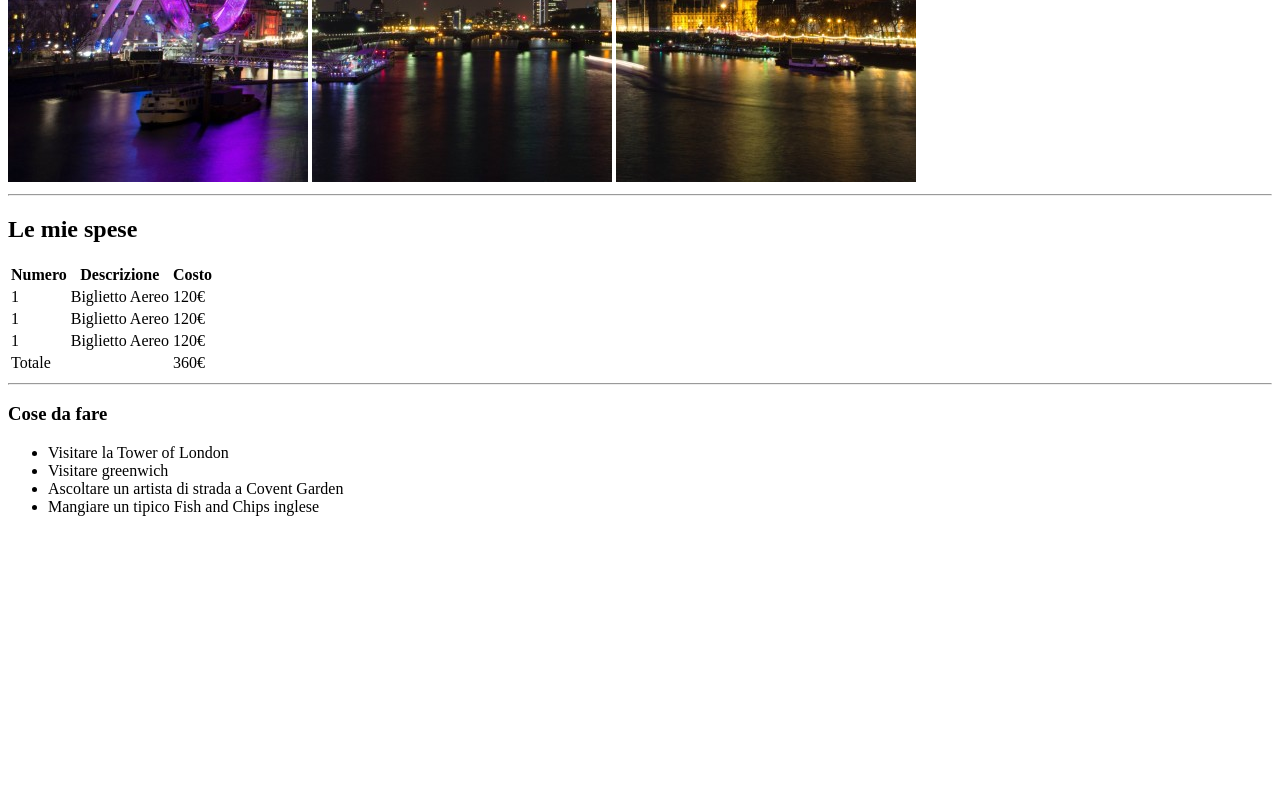
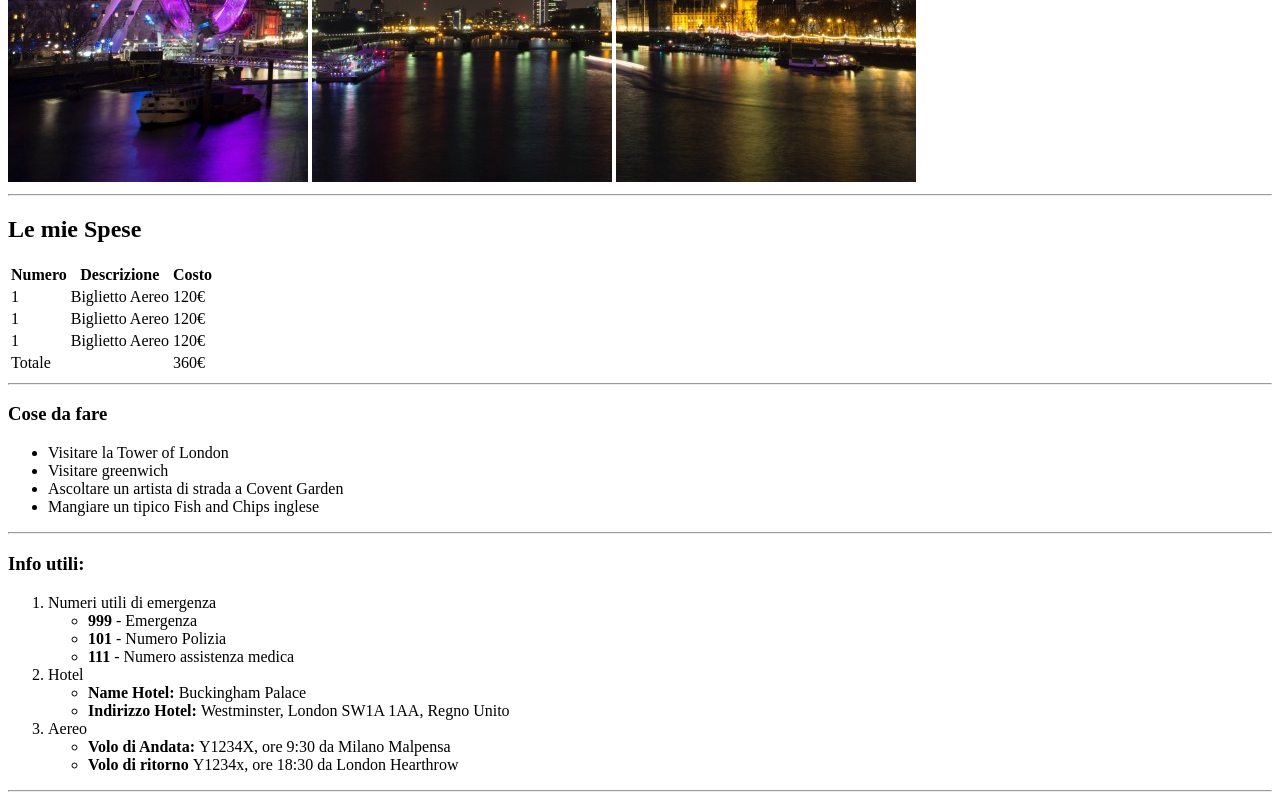
Before and after one commit to grossiValentina/html-london-trip, a plain HTML site: page index.html in a window 1280 px wide. Shown: the part 498-1298 px from the top of the page. Before the commit the page ends 1030 px from the top, so only its background shows below. Drawn offline with Linux system fonts and the light colour scheme.

Commit message:
add: lista informazioni utili

```diff
--- a/index.html
+++ b/index.html
@@ -8,28 +8,32 @@
 <body>
     <!-- titolo -->
     <header>
+    <h1>Il mio Viaggio a Londra </h1>
 
-        <h1>Il mio Viaggio a Londra </h1>
+
 
          <!-- immagine -->
 
-         <img src="img/pexels-bill-emrich-230794-0.jpg" alt="">
-         <img src="img/pexels-bill-emrich-230794-1.jpg" alt="">
-         <img src="img/pexels-bill-emrich-230794-2.jpg" alt="">
+
+        <img src="img/pexels-bill-emrich-230794-0.jpg" alt="">
+        <img src="img/pexels-bill-emrich-230794-1.jpg" alt="">
+        <img src="img/pexels-bill-emrich-230794-2.jpg" alt="">
 
 
-         </header>
+
+    </header>
 
     <!-- linea orizzontale -->
     <hr>
+
+    <!-- intestazione tabella -->
+    <h2> Le mie Spese </h2>
 
 
     <!-- tabella  -->
     <table>
 
-        <!-- intestazione tabella -->
-        <h2> Le mie spese </h2>
-         <thead>
+     <thead>
             <tr>
                 <th> Numero </th>
                 <th> Descrizione </th>
@@ -81,6 +85,51 @@
         <li> Mangiare un tipico Fish and Chips inglese </li>
      </ul>
 
+     <!-- linea orizzontale -->
+     <hr>
+
+     <!-- lista numerata   -->
+     <h3> Info utili: </h3>
+     <ol>
+
+        <li> Numeri utili di emergenza </li>
+
+        <!-- lista interna  -->
+
+         <ul>
+             <li> <strong> 999 </strong> - Emergenza </li>
+             <li> <strong> 101 </strong>- Numero Polizia </li>
+             <li> <strong> 111 </strong> - Numero assistenza medica </li>
+         </ul>
+
+        <li> Hotel </li>
+
+        <!-- lista interna  -->
+         <ul>
+             <li> <strong> Name Hotel: </strong> Buckingham Palace </li>
+             <li> <strong> Indirizzo Hotel: </strong> Westminster, London SW1A 1AA, Regno Unito </li>
+         </ul>
+
+        <li> Aereo </li>
+
+        <!-- lista interna -->
+         <ul>
+            <li> <strong>Volo di Andata: </strong> Y1234X, ore 9:30 da Milano Malpensa </li>
+            <li> <strong> Volo di ritorno </strong> Y1234x, ore 18:30 da London Hearthrow </li>
+         </ul>
+
+     </ol>
+
+     <!-- linea orizzontale -->
+     <hr>
+
+
+
+
+
+
+
+
 
 
 
```
